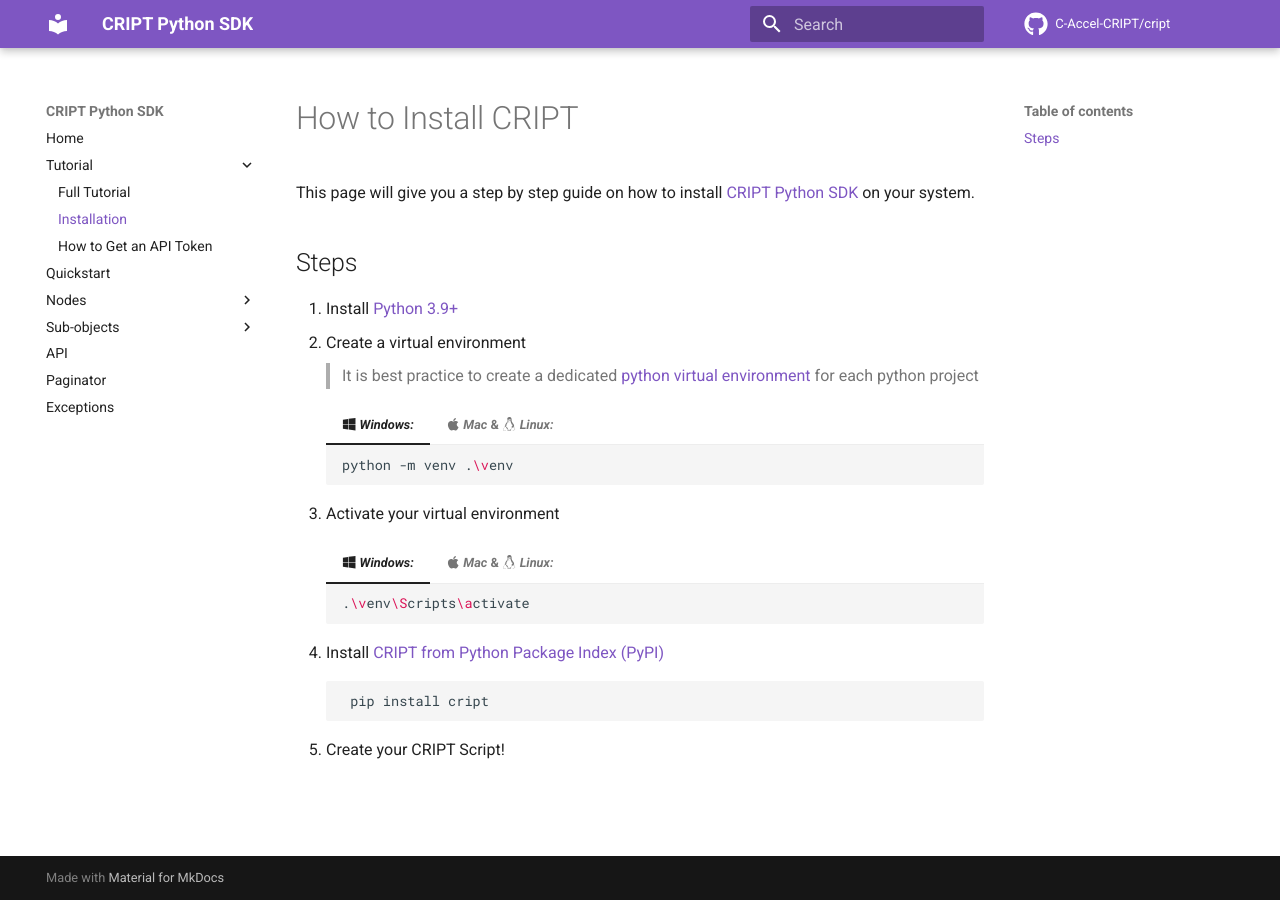
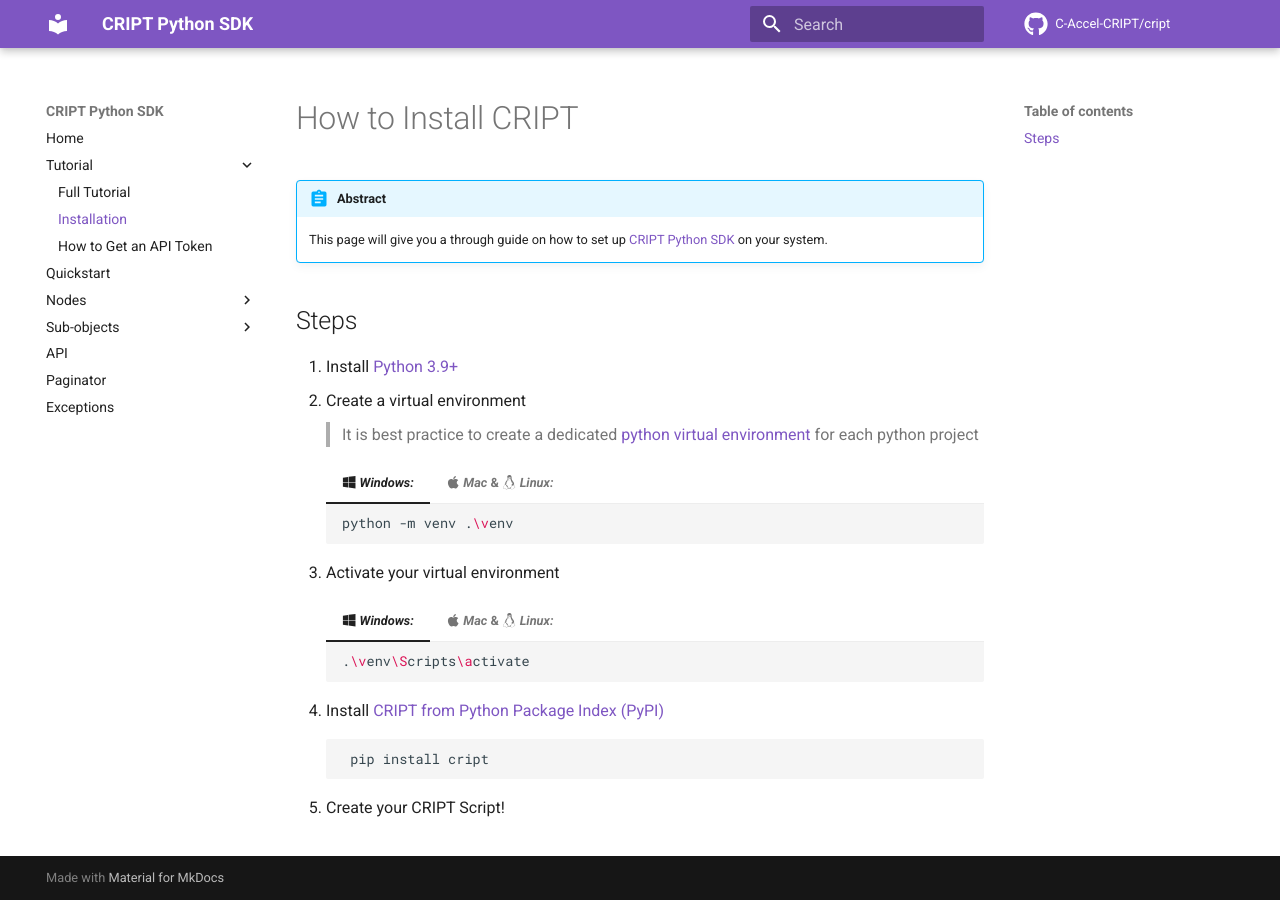
Before and after one commit to C-Accel-CRIPT/sdk-archive, an MkDocs documentation site: the page built from docs/tutorial/cript_installation.md, in a window 1280 px wide. Built offline with MkDocs 1.6.1 and Material for MkDocs 9.7.7, drawn with Linux system fonts in a browser that asks for light colours; comment, search, counter and statistics services are not loaded.

Commit message:
added an abstract to the top of cript_installation.md for better UI

```diff
--- a/docs/tutorial/cript_installation.md
+++ b/docs/tutorial/cript_installation.md
@@ -1,6 +1,7 @@
 # How to Install CRIPT
 
-This page will give you a step by step guide on how to install [CRIPT Python SDK](https://pypi.org/project/cript/) on your system.
+!!! abstract
+    This page will give you a through guide on how to set up [CRIPT Python SDK](https://pypi.org/project/cript/) on your system.
 
 
 ## Steps
```
